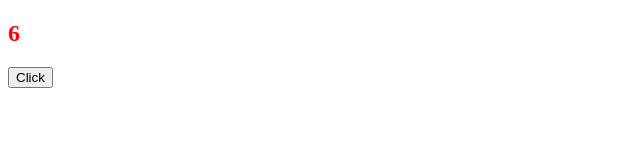
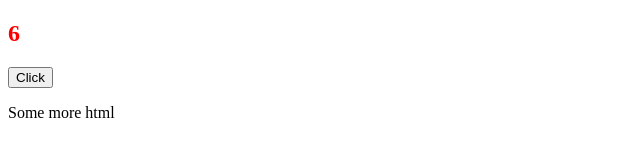
Before and after one commit to danieljimenez0255/Aaryan-Github-Example, a plain HTML site: page index.html in a window 1280 px wide. Shown: the whole page, without its empty margins (0-640 px from the left). Drawn offline with Linux system fonts and the light colour scheme.

Commit message:
Added some new html

```diff
--- a/index.html
+++ b/index.html
@@ -10,6 +10,7 @@
   <body>
     <h2>Some text - my color will change</h2>
     <button id="changeColor">Click</button>
+    <p>Some more html</p>
     <script src="script.js"></script>
   </body>
 </html>
```
